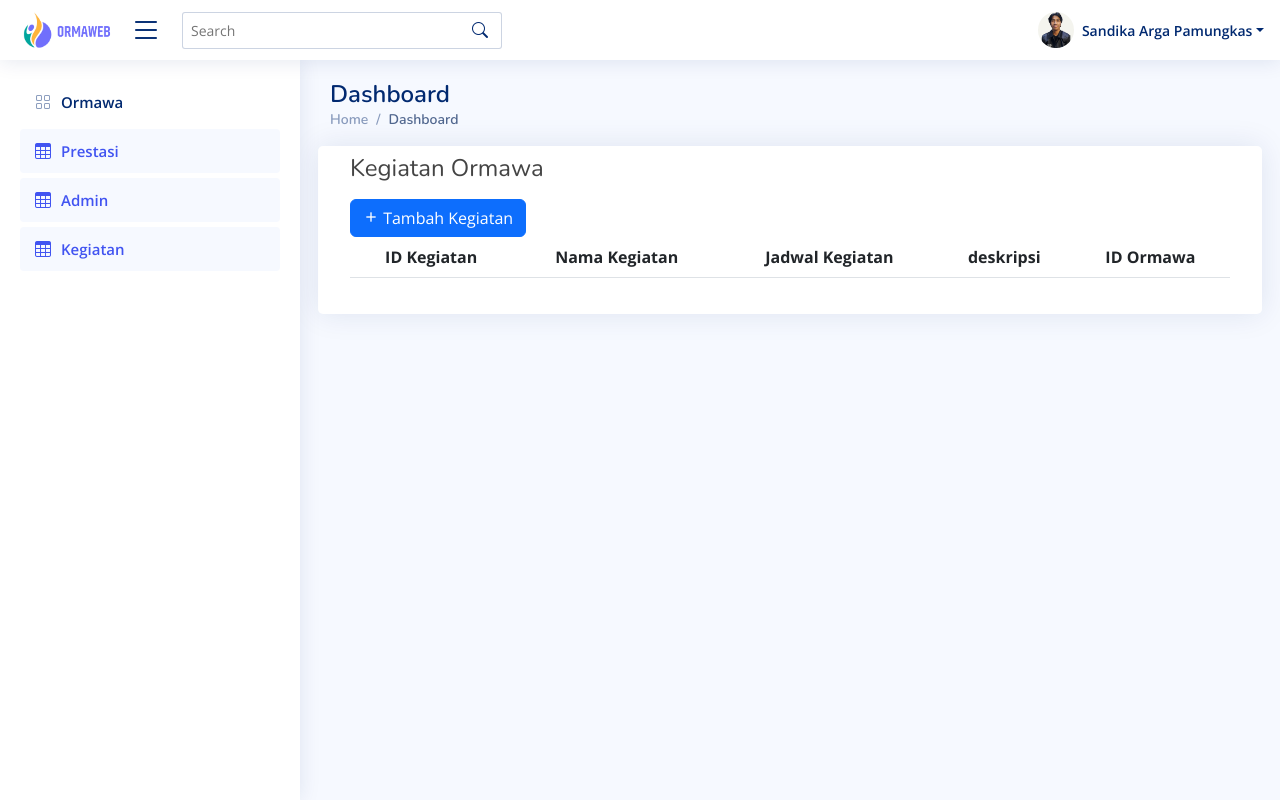
After one commit to sandika1908/Ormaweb, a Flask app: page /kegiatan in a window 1280 px wide. The commit adds this page. Run offline with Flask 2, Linux system fonts and the light colour scheme; lists and menus that the app fills with data are empty; some libraries are stand-ins or nearby versions.

Commit message:
create page kegiatan

```diff
--- a/app.py
+++ b/app.py
@@ -44,5 +44,9 @@ def dashboard():
 def prestasi():
     return render_template("prestasi.html")
 
+@application.route('/kegiatan')
+def kegiatan():
+    return render_template("kegiatan.html")
+
 if __name__ == '__main__':
     application.run(debug=True)
--- a/templates/base_dashboard.html
+++ b/templates/base_dashboard.html
@@ -243,6 +243,12 @@
           <i class="bi bi-table"></i>
           <span>Admin</span>
         </a>
+      </li>
+      <li class="nav-item">
+        <a class="nav-link " href="{{url_for('kegiatan')}}">
+          <i class="bi bi-table"></i>
+          <span>Kegiatan</span>
+        </a>
       </li><!-- End Tables Nav -->
 
       <!-- <li class="nav-item">
--- /dev/null
+++ b/templates/kegiatan.html
@@ -0,0 +1,37 @@
+{%extends "base_dashboard.html"%} {%block content%}
+
+<div class="card">
+  <div class="card-body">
+    <h4 class="mt-2">Kegiatan Ormawa</h4>
+    <button type="button" class="btn btn-primary mt-2"><i class="bx bx-plus"></i> Tambah Kegiatan</button>
+
+    <!-- Default Table -->
+    <table class="table" style="text-align: center">
+      <thead>
+        <tr>
+          <th scope="col">ID Kegiatan</th>
+          <th scope="col">Nama Kegiatan</th>
+          <th scope="col">Jadwal Kegiatan</th>
+          <th scope="col">deskripsi</th>
+          <th scope="col">ID Ormawa</th>
+        </tr>
+      </thead>
+      <tbody>
+        {%for item in data%}
+        <tr>
+          <th>{{item.id_kegiatan}}</th>
+          <td>{{item.nama_kegiatan}}</td>
+          <td>{{item.jadwal_kegiatan}}</td>
+          <td>{{item.deskripsi}}</td>
+          <td>{{item.id_ormawa}}</td>
+          <td>
+            <a href=""><button type="" class="btn btn-warning"><i class="bx bx-pencil"></i> Ubah</button></a>
+            <a href=""><button type="" class="btn btn-danger"><i class="bx bx-trash"></i> Hapus</button></a>
+          </td>
+        </tr>
+        {%endfor%}
+      </tbody>
+    </table>
+  </div>
+</div>
+{%endblock%}
```
Also changed, not shown: kegiatan.py (added, +17 -0 lines).
